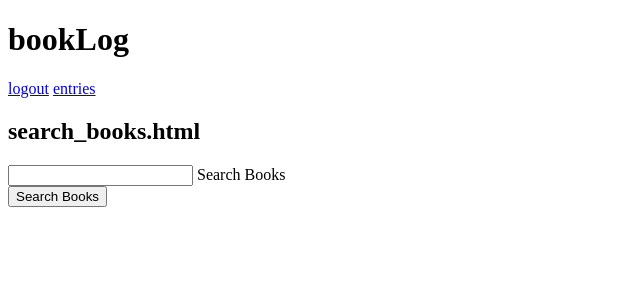
After one commit to youchann/bookLog, a Flask app: page /search in a window 1280 px wide. The commit adds this page. Shown: the top 300 px of the page, without its empty margins (0-640 px from the left). Run offline with Flask 2, Linux system fonts and the light colour scheme; the visitor is signed in with stand-in values (Sample User, id 1); parts of the project's set-up code (start-up, migrations or seed data) failed here and were passed over; some libraries are stand-ins or nearby versions.

Commit message:
書籍検索機能の設置

```diff
--- /dev/null
+++ b/bookLog/static/search_books.js
@@ -0,0 +1,41 @@
+$("#searchForm").submit(function(){
+
+    let search = $("#searchWord").val();
+    let url = 'https://www.googleapis.com/books/v1/volumes?q=intitle:' + search;
+
+
+
+    //検索データの取得
+    if(search == ''){
+        alert("検索語句を入力してください")
+    } else {
+
+        $.getJSON(url, function(data) {
+
+            $("#result").text(data.items[0].volumeInfo.authors[0]);
+            data.items.forEach(function(val, j){
+
+                let title = $('<h5 class="searched_title">' + data.items[j].volumeInfo.title + '</h5>');
+                let authers = $('<p class="searched_authres">' + data.items[j].volumeInfo.authers + '</p>');
+                let publishedDate = $('<p class="searched_publishedDate">' + data.items[j].volumeInfo.publishedDate + '</p>');
+                let thumbnailURL = '';
+
+                //サムネイル画像の取得
+                if("imageLinks" in data.items[j].volumeInfo == true){
+                    thumbnailURL = $('<img src=\"' + data.items[j].volumeInfo.imageLinks.smallThumbnail + '\" />');
+                } else {
+                    thumbnailURL = $('<img src=\"' + "/static/Thumbnail_Not_Found.png" + '\" />');
+                }
+
+                //ページへ表示
+                $("#result").append('<li class="searched_list"></li>');
+                $(".searched_list").eq(j).append(title);
+                $(".searched_list").eq(j).append(authers);
+                $(".searched_list").eq(j).append(publishedDate);
+                $(".searched_list").eq(j).append(thumbnailURL);
+
+            });
+        });
+    }
+    return false;
+});
--- /dev/null
+++ b/bookLog/templates/search_books.html
@@ -0,0 +1,19 @@
+{% extends "layout.html" %}
+{% block body %}
+
+<h2>search_books.html</h2>
+
+<form id="searchForm">
+  <div class="input-field">
+    <input type="search" id="searchWord">
+    <label for="search">Search Books</label>
+  </div>
+  <button class="btn red">Search Books</button>
+</form>
+
+<ul id="result">
+
+</ul>
+
+<script src="/static/search_books.js"></script>
+{% endblock %}
--- a/bookLog/templates/show_entries.html
+++ b/bookLog/templates/show_entries.html
@@ -1,6 +1,7 @@
 {% extends "layout.html" %}
 {% block body %}
   <h2>show_entries.html</h2>
+  <button onclick="location.href='{{ url_for('search_books') }}'">本を追加する</button>
 
   <ul>
     {% for x in bookId %}
@@ -30,7 +31,7 @@
 
 
   <!-- ここからJavaScript -->
-  <script> var bookId = {{ bookId|tojson }};//flaskから引数を取得</script>
+  <script> var bookId = {{ bookId|tojson }};</script><!--flaskから引数を取得-->
   <script src="/static/show_entries.js"></script>
 
 {% endblock %}
--- a/bookLog/views.py
+++ b/bookLog/views.py
@@ -35,9 +35,7 @@ def load_user():
 @app.route('/')
 @login_required
 def show_entries():
-
     bookId = []
-
     # ログインユーザーのuidを代入
     uid = g.user.get('localId')
 
@@ -49,6 +47,12 @@ def show_entries():
         bookId.append(data['book_id'])
 
     return render_template('show_entries.html',bookId=bookId)
+
+@app.route('/search')
+@login_required
+def search_books():
+
+    return render_template('search_books.html')
 #
 # @app.route('/add', methods=['POST'])
 # def add_entry():
```
Also changed, not shown: bookLog/static/show_entries.js (+5 -4 lines).
